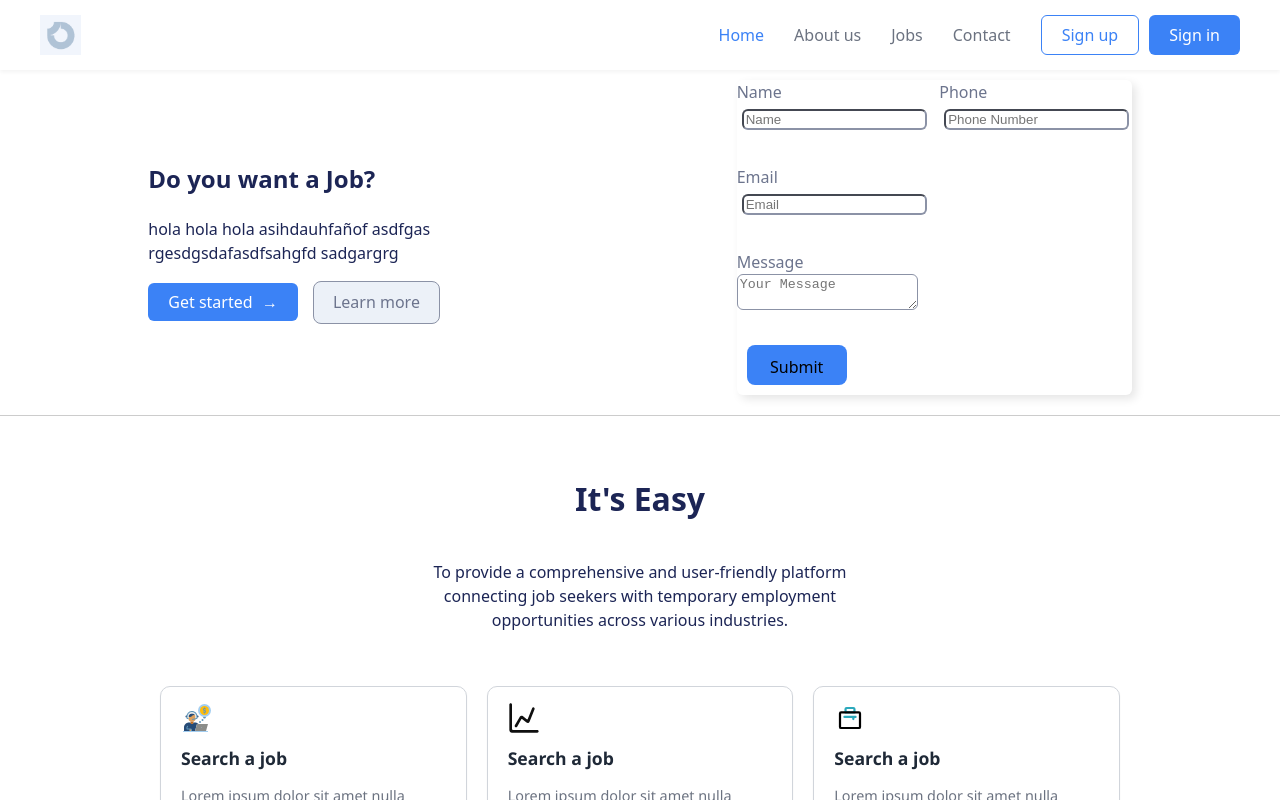
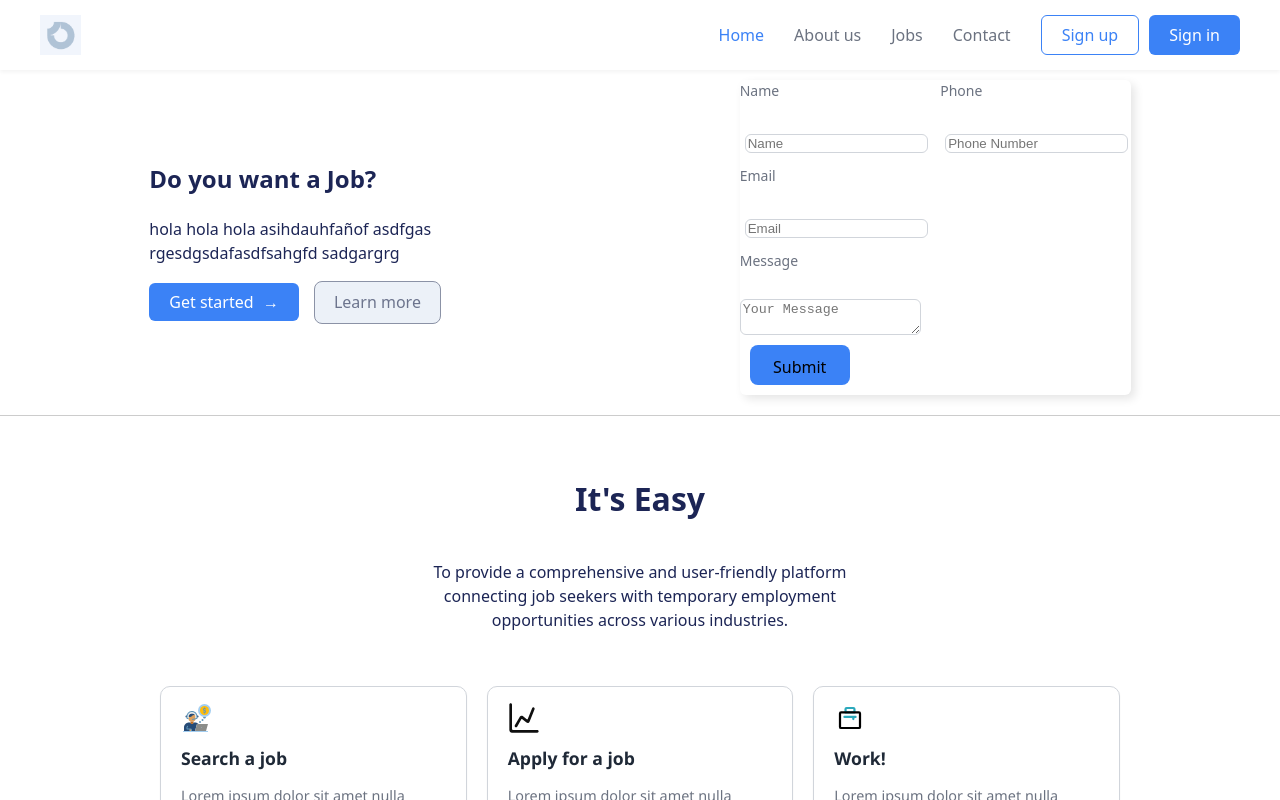
Before and after one commit to juarosrap/Work2day, a React (Vite) app in the folder frontend/: page / in a window 1280 px wide. Built offline with nearby package versions, Linux system fonts and the light colour scheme.

Commit message:
add: some css styles

```diff
--- a/frontend/src/componentes/FeaturesSection.jsx
+++ b/frontend/src/componentes/FeaturesSection.jsx
@@ -32,7 +32,7 @@ export default function FeaturesSection() {
             <div class="icon">
               <img src={chart} alt="Icon" />
             </div>
-            <h3>Search a job</h3>
+            <h3>Apply for a job</h3>
             <p>
               Lorem ipsum dolor sit amet nulla adipiscing elit. Nunc maximus,
               nec ut commodo
@@ -45,7 +45,7 @@ export default function FeaturesSection() {
             <div class="icon">
               <img src={job} alt="Icon" />
             </div>
-            <h3>Search a job</h3>
+            <h3>Work!</h3>
             <p>
               Lorem ipsum dolor sit amet nulla adipiscing elit. Nunc maximus,
               nec ut commodo
--- a/frontend/src/styles/HeroSection.css
+++ b/frontend/src/styles/HeroSection.css
@@ -26,19 +26,29 @@
     grid-column-start: span 2;
 }
 
-
-input,textarea {
+input {
+    margin: 5px;
     background-color: white;
     border-radius: 6px;
-    border-color: #8b92a6;
-}
-
-input {
-    margin: 5px;
+    border: 1px solid #D1D5DB;
 }
 
 input,label {
     color: #6c748d;
+}
+
+label {
+  display: block;
+  margin-bottom: 4px;
+  color: #6B7280;
+  font-size: 14px;
+  font-weight: 500;
+}
+
+textarea {
+    background-color: white;
+    border-radius: 6px;
+    border: 1px solid #D1D5DB;
 }
 
 .btn-get {
```
